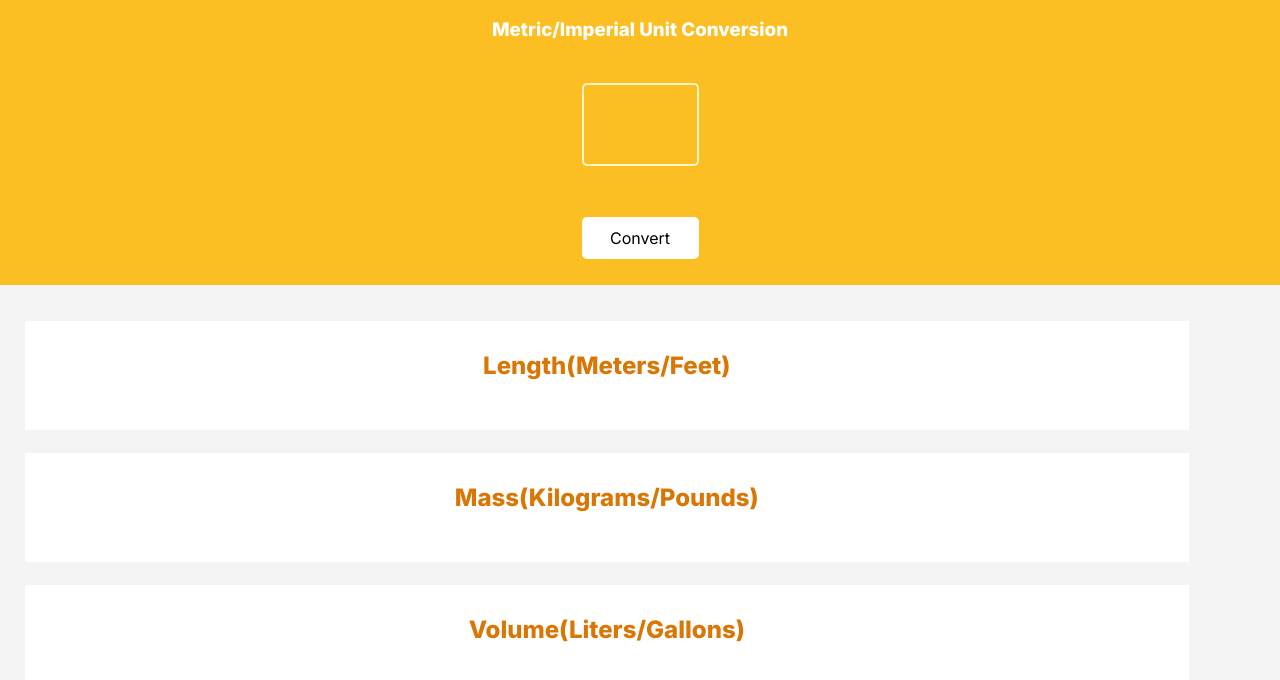
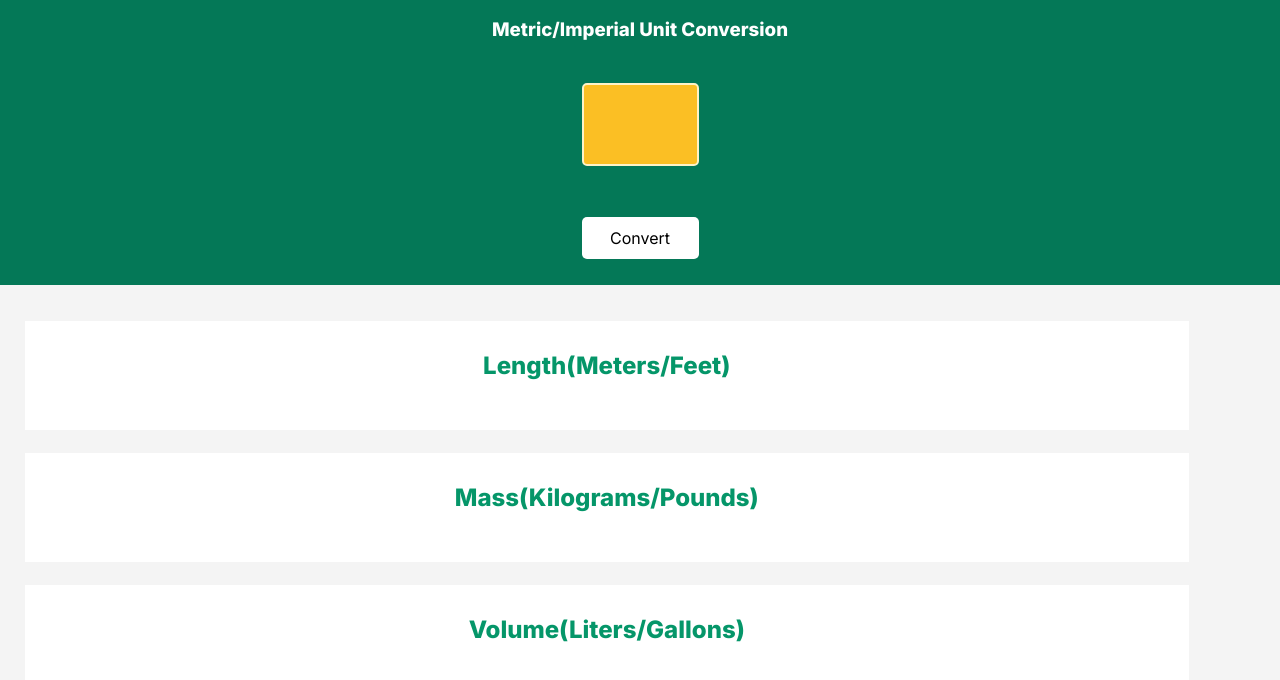
Before and after one commit to kevmill29/unit-metric-imperial--converter, a plain HTML site: page index.html in a window 1280 px wide. Drawn offline with nearby package versions, Linux system fonts and the light colour scheme.

Commit message:
Update index.css

```diff
--- a/index.css
+++ b/index.css
@@ -7,7 +7,8 @@ height: 729px;
 }
 
 #container{
-    background-color: #FBBF24 ;
+    background-color: #047857;
+ ;
     width:100vw;
     height: 285px;
 left:0;
@@ -76,7 +77,7 @@ text-align: center;
 
 h2{
     padding-top: 31px;
-    color: #D97706;
+    color: #059669;
 }
 #length-div{
     margin-top: 36px;
```
